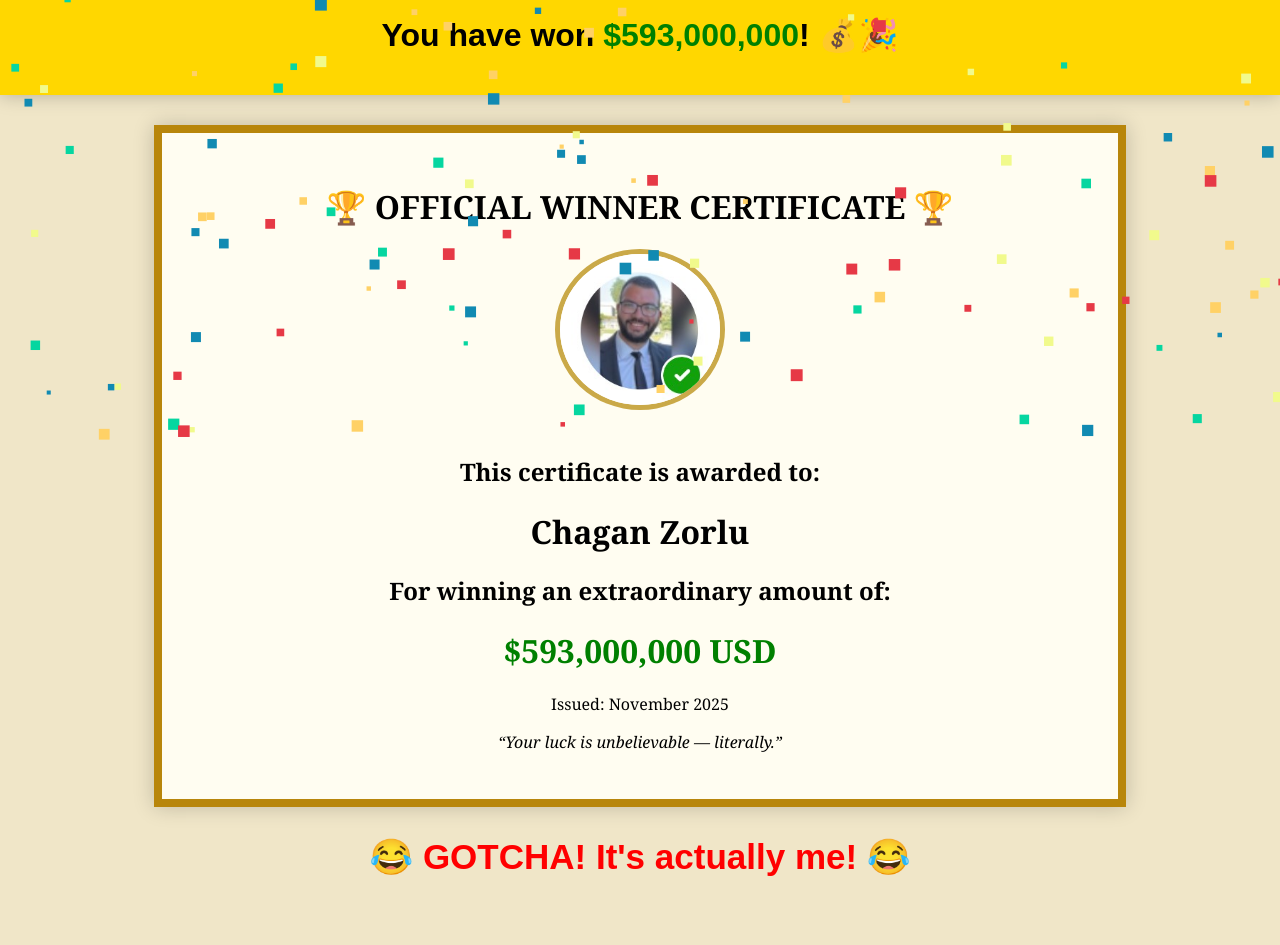
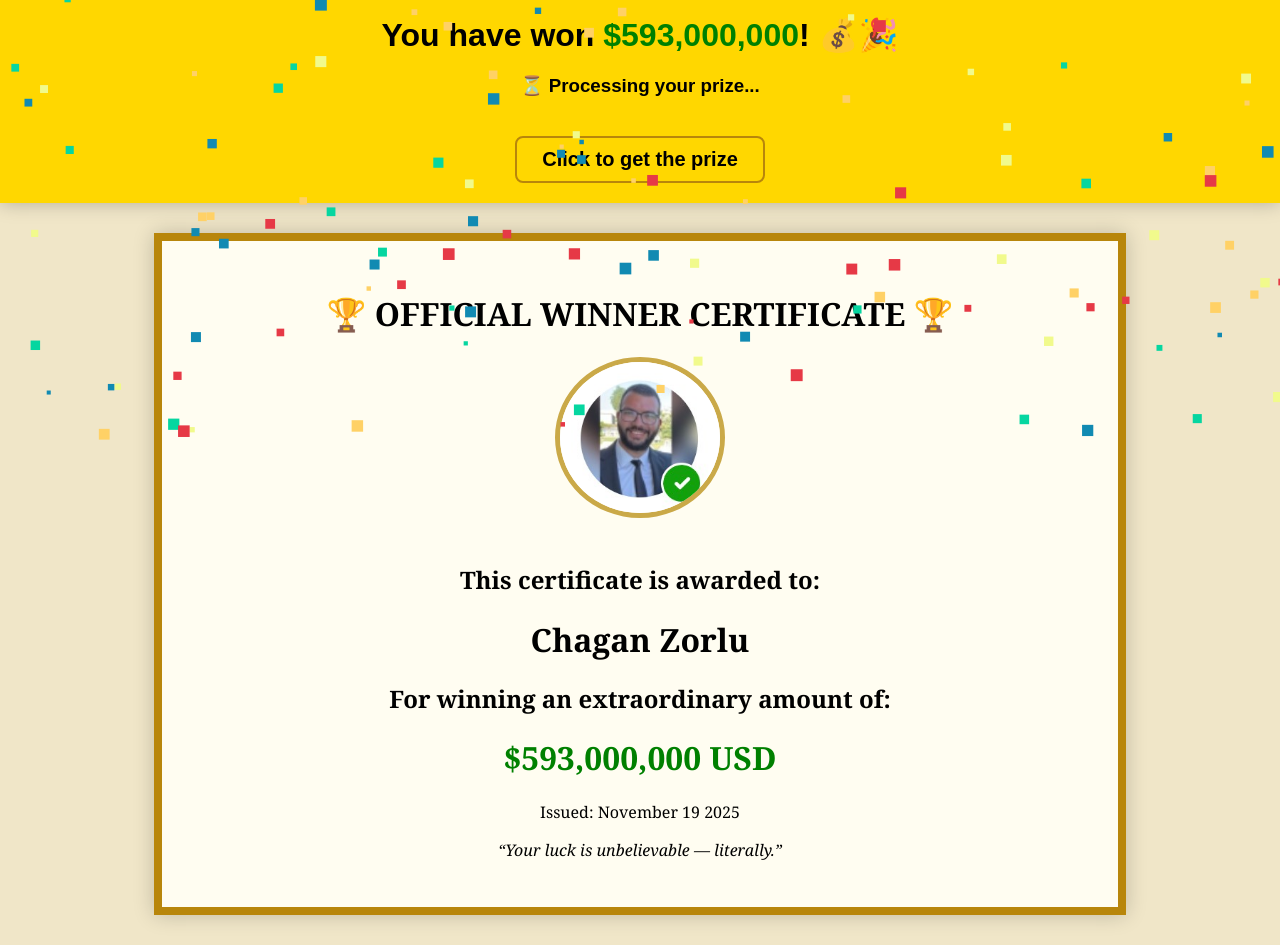
Before and after one commit to PolinaKle/Super-Important-Announcement, a plain HTML site: page index.html in a window 1280 px wide. Shown: the part 360-1305 px from the top of the page. Before the commit the page ends 1238 px from the top, so only its background shows below. Drawn offline with Linux system fonts and the light colour scheme.

Commit message:
Update index.html

```diff
--- a/index.html
+++ b/index.html
@@ -1,4 +1,3 @@
-
 <!DOCTYPE html>
 <html>
 <head>
@@ -59,6 +58,21 @@
     display: none;
   }
 
+  /* Reveal button styling */
+  #revealBtn {
+    margin-top: 20px;
+    font-size: 20px;
+    padding: 10px 25px;
+    background-color: gold;
+    border: 2px solid #b8860b;
+    border-radius: 8px;
+    cursor: pointer;
+    font-weight: bold;
+  }
+  #revealBtn:hover {
+    background-color: #e6c35d;
+  }
+
   /* Confetti canvas */
   canvas {
     position: fixed;
@@ -83,6 +97,9 @@
     <h2>Congratulations <strong>Chagan Zorlu</strong>!</h2>
     <h1>You have won <span style="color: green;">$593,000,000</span>! 💰🎉</h1>
     <h3 id="loading">⏳ Processing your prize...</h3>
+
+    <!-- Reveal button -->
+    <button id="revealBtn">Click to get the prize</button>
   </div>
 
   <!-- Certificate -->
@@ -97,7 +114,7 @@
     <h2>For winning an extraordinary amount of:</h2>
     <h1 style="color: green;">$593,000,000 USD</h1>
 
-    <p>Issued: November 2025</p>
+    <p>Issued: November 19 2025</p>
     <p style="font-style: italic;">“Your luck is unbelievable — literally.”</p>
   </div>
 
@@ -105,14 +122,17 @@
 
 </div>
 
+<script>
+/* ---- BUTTON AND PRANK REVEAL ---- */
+const revealBtn = document.getElementById('revealBtn');
+const loadingText = document.getElementById('loading');
+const gotcha = document.getElementById('gotcha');
 
-<script>
-/* ---- TIMING ---- */
-
-setTimeout(() => {
-  document.getElementById("loading").style.display = "none";
-  document.getElementById("gotcha").style.display = "block";
-}, 4000);
+revealBtn.addEventListener('click', () => {
+  loadingText.style.display = 'none';
+  revealBtn.style.display = 'none';
+  gotcha.style.display = 'block';
+});
 
 
 /* ---- CONFETTI ANIMATION ---- */
@@ -160,4 +180,5 @@ loop();
 </script>
 
 </body>
+
 </html>
```
